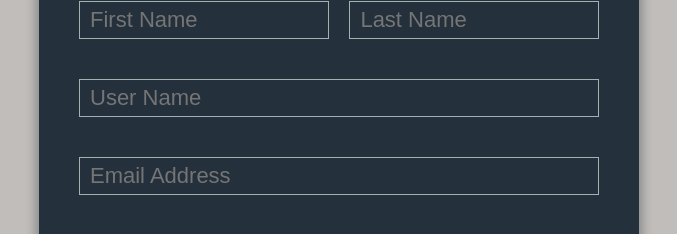
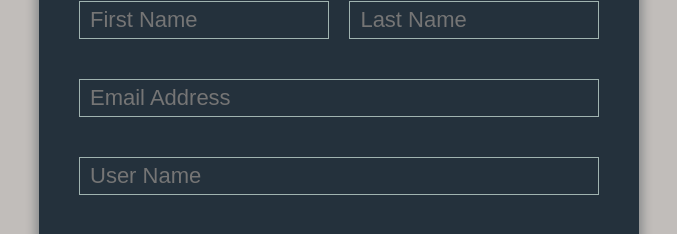
Before and after one commit to cipherchase/cipherchase, a React app: page / in a window 1280 px wide. Shown: the part 937-1171 px from the top of the page, without its empty margins (301-978 px from the left). Built offline with nearby package versions, Linux system fonts and the light colour scheme.

Commit message:
re arraged form order

```diff
--- a/src/components/SignupForm.jsx
+++ b/src/components/SignupForm.jsx
@@ -117,23 +117,21 @@ class SignupForm extends React.Component {
             <form onSubmit={this.handleSubmit}>
               <div className="top-row">
                 <div className="field-wrap">
-              <input name="firstname" placeholder="First Name" type="text" required  />
+                  <input name="firstname" placeholder="First Name" type="text" required />
                 </div>
 
                 <div className="field-wrap">
-              <input name="lastname" placeholder="Last Name" type="text" required  />
+                  <input name="lastname" placeholder="Last Name" type="text" required />
                 </div>
+              </div>
+              <div className="field-wrap">
+                <input name="email" placeholder="Email Address" type="email" required />
               </div>
               <div className="field-wrap">
                 <input name="username" placeholder="User Name" type="text" required value={this.state.username} onChange={this.handleChange} />
               </div>
-
               <div className="field-wrap">
-            <input name="email" placeholder="Email Address" type="email" required  />
-          </div>
-
-          <div className="field-wrap">
-            <input name="password" placeholder="Set A Password" type="password" required  />
+                <input name="password" placeholder="Set A Password" type="password" required value={this.state.password} />
               </div>
               <input className="button button-block" type="submit" value="Sign Up" />
             </form>
```
Lines whose indentation alone changed are shown as unchanged.
